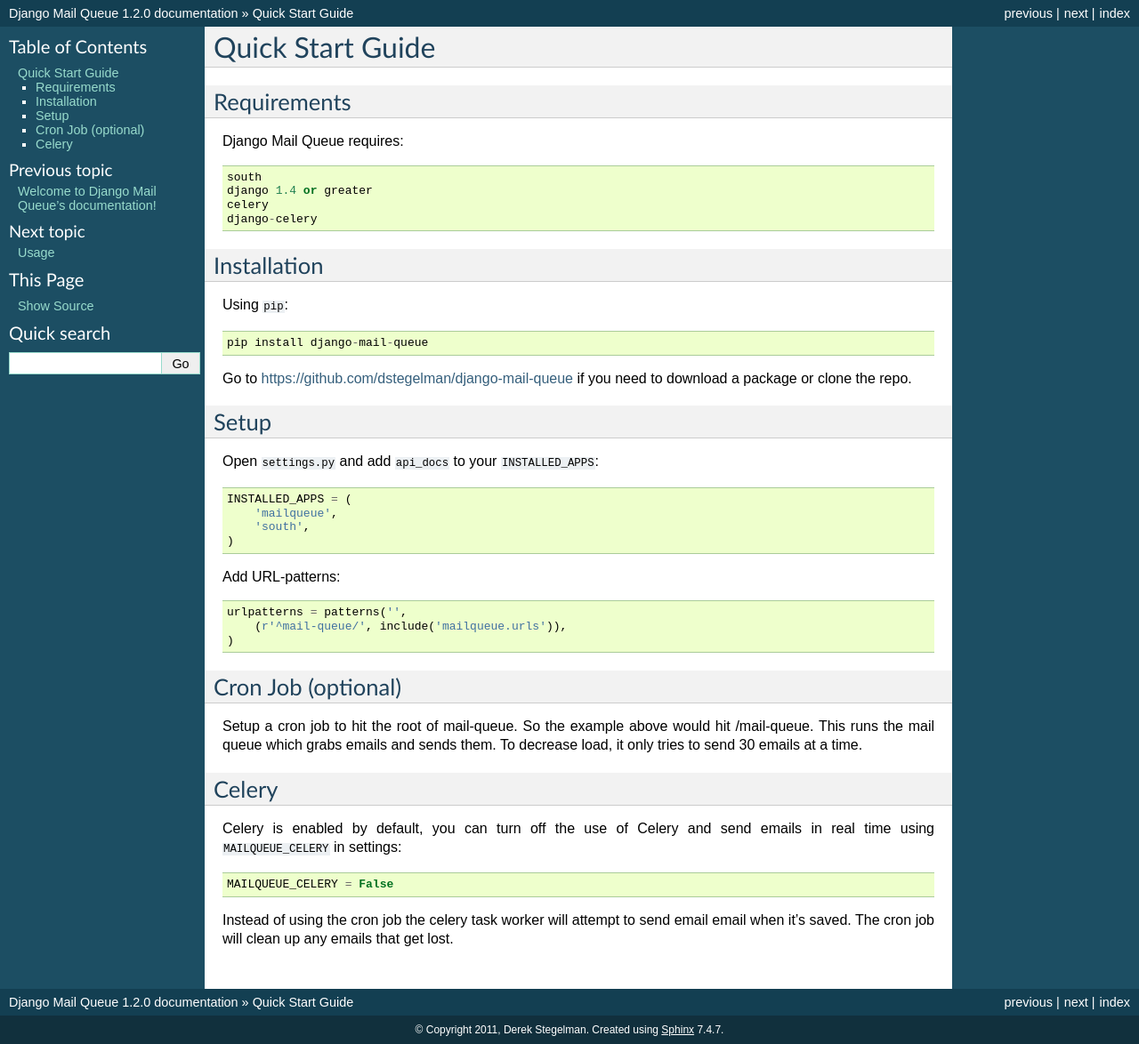
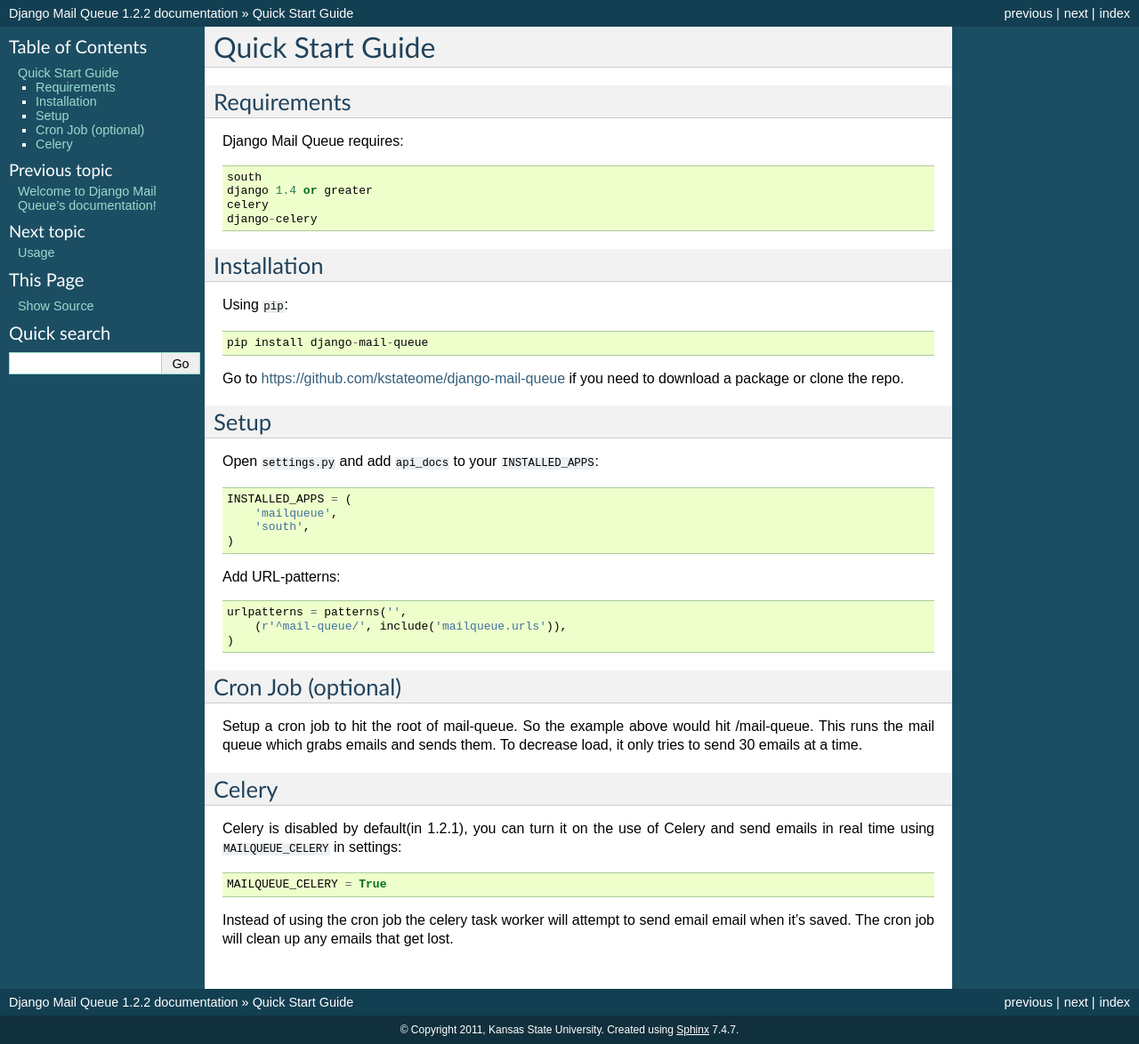
Before and after one commit to dstegelman/django-mail-queue, a Sphinx documentation site: the page built from docs/source/installation.rst, in a window 1280 px wide. Shown: the whole page at 89% size. Built offline with Sphinx 7.4.7, drawn with Linux system fonts in a browser that asks for light colours.

Commit message:
Docs update

```diff
--- a/docs/source/conf.py
+++ b/docs/source/conf.py
@@ -41,16 +41,16 @@
 
 # General information about the project.
 project = u'Django Mail Queue'
-copyright = u'2011, Derek Stegelman'
+copyright = u'2011, Kansas State University'
 
 # The version info for the project you're documenting, acts as replacement for
 # |version| and |release|, also used in various other places throughout the
 # built documents.
 #
 # The short X.Y version.
-version = '1.2.0'
+version = '1.2.2'
 # The full version, including alpha/beta/rc tags.
-release = '1.2.0'
+release = '1.2.2'
 
 # The language for content autogenerated by Sphinx. Refer to documentation
 # for a list of supported languages.
@@ -227,7 +227,7 @@
 # (source start file, target name, title, author,
 #  dir menu entry, description, category)
 texinfo_documents = [
-  ('index', 'DjangoMailQueue', u'Django Mail Queue Documentation', u'Derek Stegelman',
+  ('index', 'DjangoMailQueue', u'Django Mail Queue Documentation', u'Kansas State University',
    'DjangoMailQueue', 'One line description of project.', 'Miscellaneous'),
 ]
 
--- a/docs/source/installation.rst
+++ b/docs/source/installation.rst
@@ -20,7 +20,7 @@
 
     pip install django-mail-queue
 
-Go to https://github.com/dstegelman/django-mail-queue if you need to download a package or clone the repo.
+Go to https://github.com/kstateome/django-mail-queue if you need to download a package or clone the repo.
 
 
 Setup
@@ -50,8 +50,8 @@
 Celery
 ------
 
-Celery is enabled by default, you can turn off the use of Celery and send emails in real time using ``MAILQUEUE_CELERY`` in settings::
+Celery is disabled by default(in 1.2.1), you can turn it on the use of Celery and send emails in real time using ``MAILQUEUE_CELERY`` in settings::
 
-    MAILQUEUE_CELERY = False
+    MAILQUEUE_CELERY = True
 
 Instead of using the cron job the celery task worker will attempt to send email email when it's saved.  The cron job will clean up any emails that get lost.
--- a/docs/source/license.rst
+++ b/docs/source/license.rst
@@ -2,7 +2,7 @@
 =======
 
 Django Mail Queue - Queue up mail
-Copyright (C) 2011 Derek Stegelman
+Copyright (C) 2012 Kansas State University
 
 This program is free software; you can redistribute it and/or
 modify it under the terms of the GNU General Public License
```
Also changed, not shown: 16 other files.
